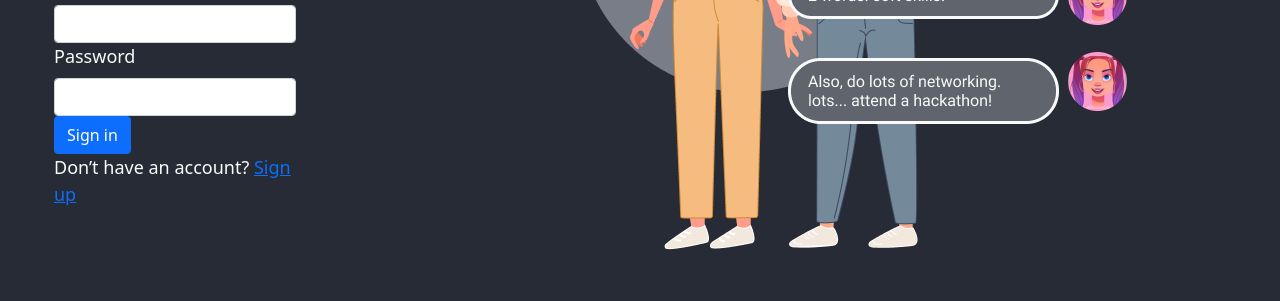
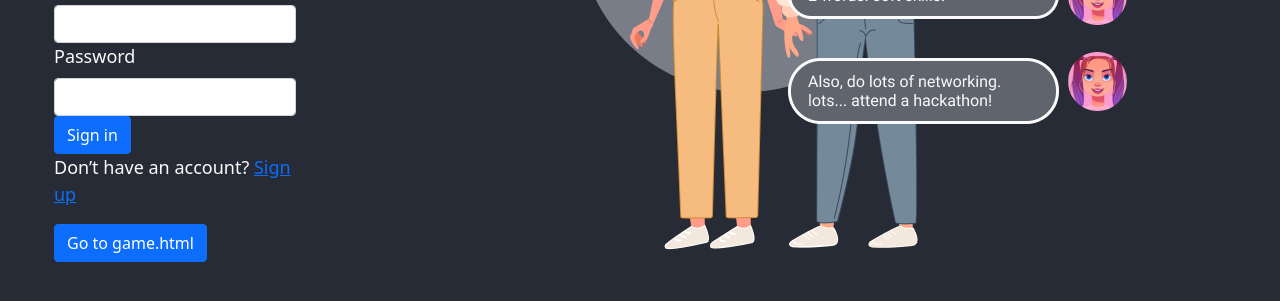
Before and after one commit to toastmod/hackit-alberta-2021, a website: page html/login.html in a window 1280 px wide. Shown: the part 273-574 px from the top of the page. Drawn offline with nearby package versions, Linux system fonts and the light colour scheme.

Commit message:
add button in login page to go to game.html for debug

```diff
--- a/html/login.html
+++ b/html/login.html
@@ -63,6 +63,7 @@
                             <button id="signin-btn" type="submit" class="btn btn-primary">Sign in</button>
                             <p>Don’t have an account? <a href="./signup.html">Sign up</a></p>
                         </div>
+                        <a href="./game.html" class="btn btn-primary">Go to game.html</a>
                     </div>
 
                     <div class="col">
```
